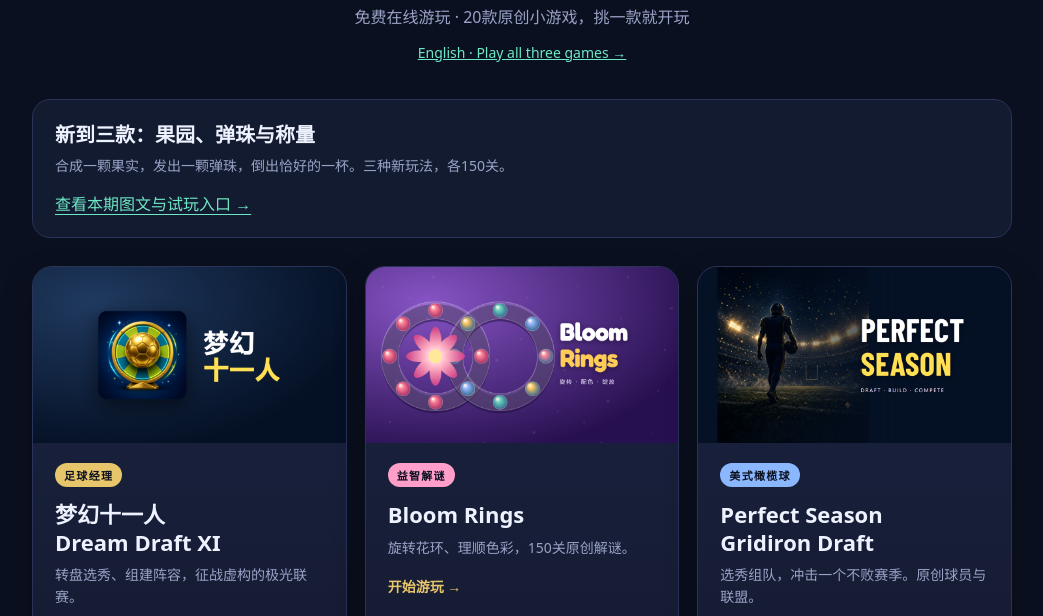
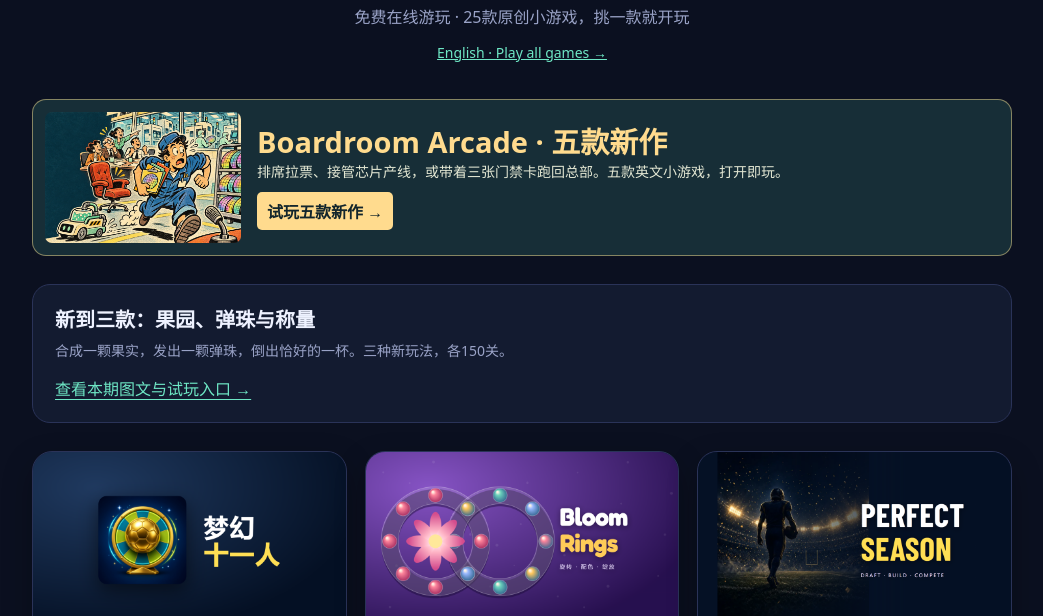
Before and after one commit to kindwolf-labs/play, a plain HTML site: page index.html in a window 1280 px wide. Shown: the part 184-800 px from the top of the page, without its empty margins (118-1161 px from the left). Drawn offline with Linux system fonts and the light colour scheme.

Commit message:
Feature Boardroom Arcade on both homepages

```diff
--- a/index.html
+++ b/index.html
@@ -4,8 +4,8 @@
 <meta charset="UTF-8" />
 <meta name="viewport" content="width=device-width,initial-scale=1" />
 <meta name="theme-color" content="#0b1020" />
-<title>Kindwolf 游戏馆 — 20款原创小游戏</title>
-<meta name="description" content="20款原创小游戏免费游玩，含体育赛季、圆环、空间解谜、折纸与光路规划。" />
+<title>Kindwolf 游戏馆 — 25款原创小游戏</title>
+<meta name="description" content="25款原创小游戏免费游玩，含体育赛季、圆环、空间解谜、折纸与光路规划。" />
 <style>
   :root { --bg:#0b1020; --card:#151b31; --ink:#eef2ff; --muted:#9aa3c7; --line:#2a3358; --gold:#e7c56a; --teal:#6ee7c5; --rose:#ff9ec8; --sky:#8bb7ff; }
   * { box-sizing: border-box; }
@@ -31,15 +31,19 @@
   a:focus-visible { outline:3px solid var(--gold); outline-offset:4px; }
   footer { margin-top:40px; text-align:center; color:#6d7699; font-size:12px; }
 </style>
-<script defer src="analytics.js" data-release="collection-20"></script></head>
+<script defer src="analytics.js" data-release="collection-20"></script><style>#boardroom-highlight{margin:22px 0 28px;padding:12px;display:grid;grid-template-columns:minmax(120px,196px) 1fr;gap:16px;align-items:center;border:1px solid #ebd38a86;border-radius:14px;background:#172e37;text-align:left;color:#fff1c7}#boardroom-highlight h2{margin:0 0 4px;color:#ffdb8e;font-size:clamp(19px,4vw,29px);line-height:1.12}#boardroom-highlight p{margin:0 0 10px;line-height:1.4;color:#e4e8d4;font-size:14px}#boardroom-highlight img{display:block;width:100%;height:auto;border-radius:7px}#boardroom-highlight .boardroom-play{display:inline-flex;min-height:38px;align-items:center;padding:3px 10px;border-radius:5px;background:#ffdb8e;color:#12252c;font-weight:750;text-decoration:none}@media(max-width:480px){#boardroom-highlight{grid-template-columns:1fr;gap:8px;margin-top:13px}#boardroom-highlight .boardroom-art img{height:122px;object-fit:cover;object-position:center 48%}}</style></head>
 <body>
 <main>
   <header>
     <div class="mark" aria-hidden="true"><span>PLAY</span></div>
     <h1>原创小游戏试玩</h1>
-    <p class="sub">免费在线游玩 · 20款原创小游戏，挑一款就开玩</p>
-    <p style="margin-top:12px"><a href="en/" lang="en" style="color:var(--teal)">English · Play all three games →</a></p>
+    <p class="sub">免费在线游玩 · 25款原创小游戏，挑一款就开玩</p>
+    <p style="margin-top:12px"><a href="en/" lang="en" style="color:var(--teal)">English · Play all games →</a></p>
   </header>
+<section id="boardroom-highlight" aria-labelledby="boardroom-heading">
+ <a class="boardroom-art" href="boardroom/" tabindex="-1" aria-hidden="true"><img src="boardroom/images/cover.webp" alt="" width="1536" height="1024" decoding="async"></a>
+ <div><h2 id="boardroom-heading">Boardroom Arcade · 五款新作</h2><p>排席拉票、接管芯片产线，或带着三张门禁卡跑回总部。五款英文小游戏，打开即玩。</p><a class="boardroom-play" href="boardroom/">试玩五款新作 →</a></div>
+ </section>
 <section class="support" id="latest-release" style="margin-bottom:28px"><h2>新到三款：果园、弹珠与称量</h2><p>合成一颗果实，发出一颗弹珠，倒出恰好的一杯。三种新玩法，各150关。</p><nav><a href="updates/2026-11-20.html">查看本期图文与试玩入口 →</a></nav></section>
   <section class="grid">
     <a class="card" href="football-draft/">
```
Also changed, not shown: en/index.html (+5 -1 lines).
